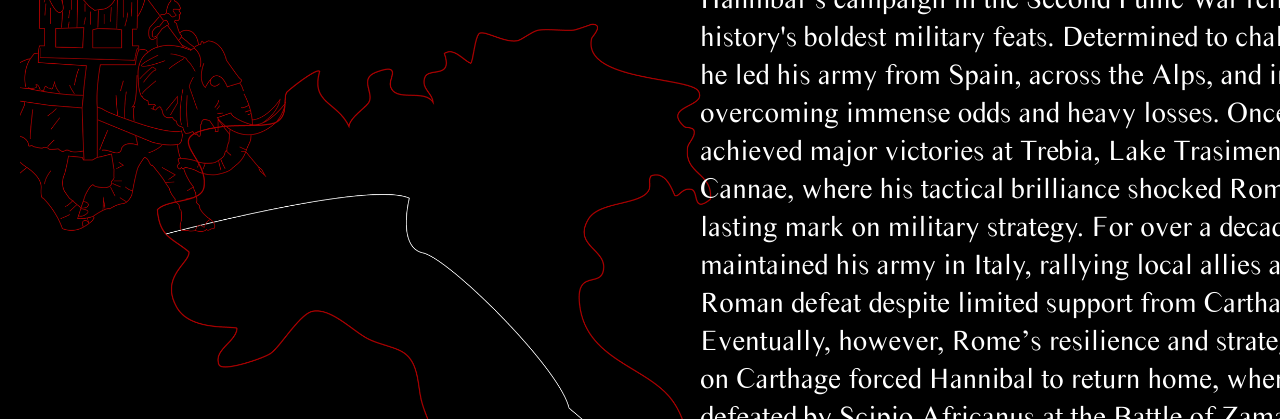
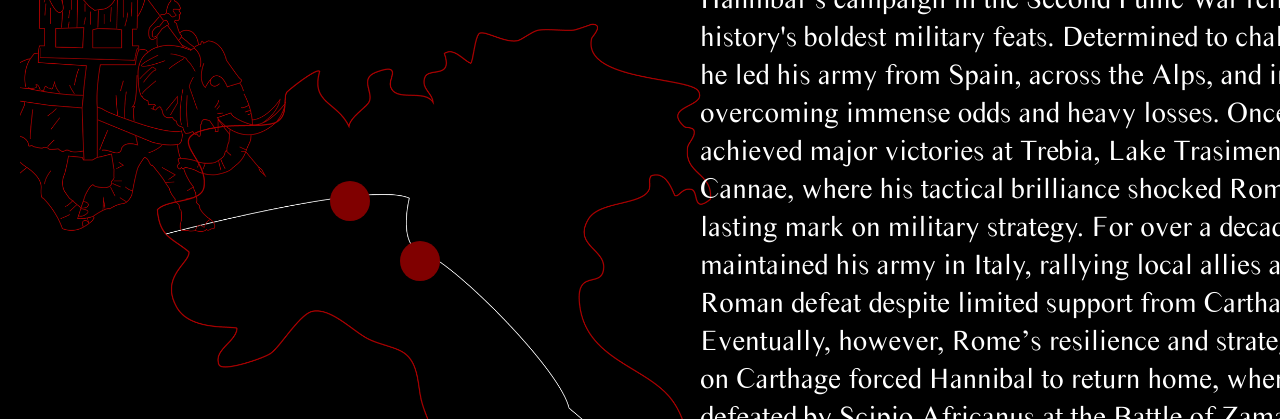
Before and after one commit to DustinBraufman/Hannibal, a plain HTML site: page campaign.html in a window 1280 px wide. Shown: the part 381-800 px from the top of the page. Drawn offline with nearby package versions, Linux system fonts and the light colour scheme; files whose address does not match are found by name.

Commit message:
hover fixes kind of

```diff
--- a/campaign.html
+++ b/campaign.html
@@ -27,7 +27,7 @@
         </div>
 
 
-        <div class="hover-container">
+        <div class="hover-container-1">
             <div class="hover-circle"></div>
             <div class="hover-text">
                 <p>Crossing the Alps</p>
@@ -35,6 +35,16 @@
                     of ancient warfare.</p>
             </div>
         </div>
+
+        <div class="hover-container-2">
+            <div class="hover-circle"></div>
+            <div class="hover-text">
+                <p>Crossing the Alps</p>
+                <p>To begin his conquest Hannibal lead his troops through the Alps to avoid Rome’s naval strength. It is regarded as one of the greatest achievements
+                    of ancient warfare.</p>
+            </div>
+        </div>
+
     </div>
 
 
--- a/regulah.css
+++ b/regulah.css
@@ -256,18 +256,26 @@ margin-bottom: 0%;
 }
 
 .itemleft1{
+    position: relative;
     background-repeat: no-repeat;
-    background-size: cover;
     background-position: 20px 60px;
     height: 1300px;
     background-size: 1300px;
 }
 
 
-.hover-container {
+.hover-container-1 {
     position: absolute;
+    left: 330px;
+    top: 340px;
     display: inline-block;
-    margin-left: 200px;
+}
+
+.hover-container-2 {
+    position: absolute;
+    left: 400px;
+    top: 400px;
+    display: inline-block;
 }
 
 
@@ -298,6 +306,10 @@ margin-bottom: 0%;
     word-wrap: break-word;
 }
 
-.hover-container:hover .hover-text {
+.hover-container-1:hover .hover-text {
     display: block;
 }
+
+.hover-container-2:hover .hover-text {
+    display: block;
+}
```
